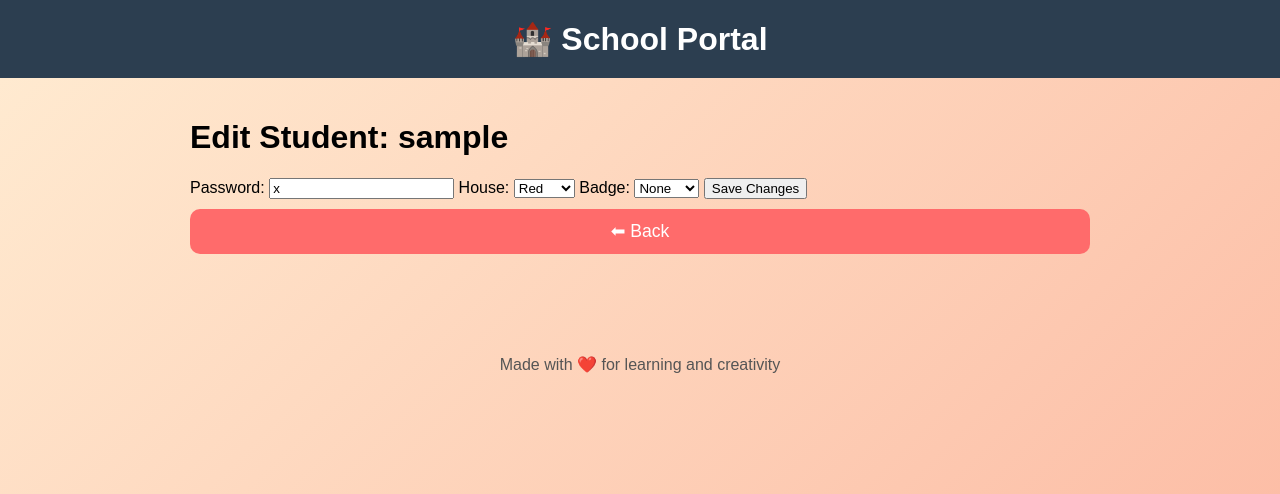
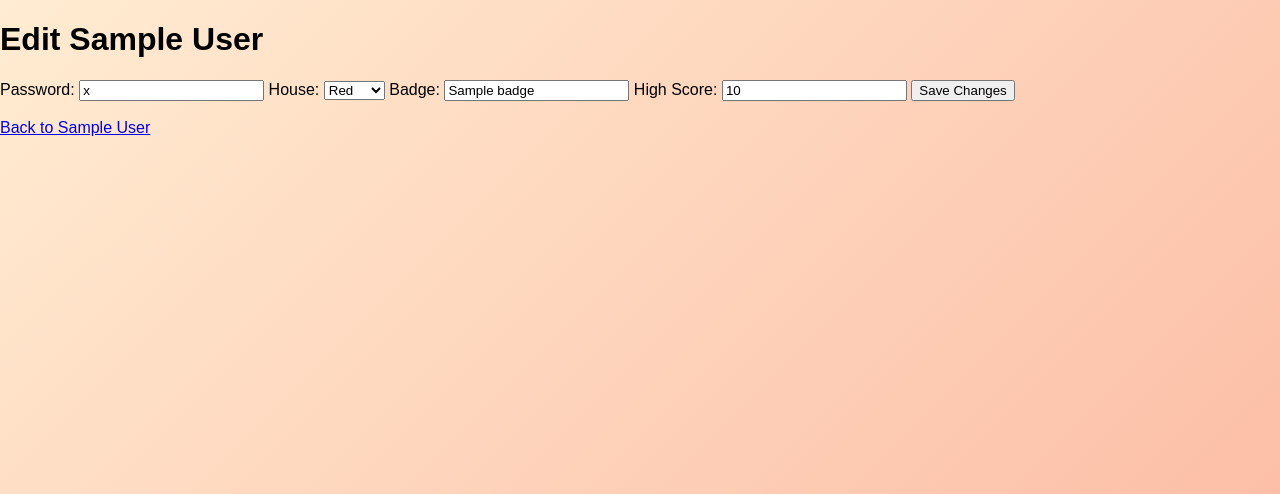
Before and after one commit to krisome01/school-portal, a Python web app: template templates/edit_student.html in a window 1280 px wide. Shown: the top 494 px of the page. Run offline with Jinja, Linux system fonts and the light colour scheme; the template is opened without the code that fills it: most values are stand-ins (such as "Sample title", 1, 10 or a date in 2020).

Commit message:
Update edit_student.html

```diff
--- a/templates/edit_student.html
+++ b/templates/edit_student.html
@@ -1,32 +1,36 @@
-{% extends "layout.html" %}
-{% block content %}
+<!DOCTYPE html>
+<html>
+<head>
+    <title>Edit Student</title>
+    <link rel="stylesheet" href="{{ url_for('static', filename='style.css') }}">
+</head>
+<body>
+    <div class="container">
+        <h1>Edit {{ student.display_name }}</h1>
 
-<h1>Edit Student: {{ student_username }}</h1>
-
-<form method="POST" class="profile-form">
-
+        <form method="POST">
             <label>Password:</label>
             <input type="text" name="password" value="{{ student.password }}" required>
 
             <label>House:</label>
             <select name="house">
-        <option value="red" {% if student.house == "red" %}selected{% endif %}>Red</option>
-        <option value="blue" {% if student.house == "blue" %}selected{% endif %}>Blue</option>
-        <option value="green" {% if student.house == "green" %}selected{% endif %}>Green</option>
-        <option value="yellow" {% if student.house == "yellow" %}selected{% endif %}>Yellow</option>
+                <option value="red" {% if student.house == 'red' %}selected{% endif %}>Red</option>
+                <option value="blue" {% if student.house == 'blue' %}selected{% endif %}>Blue</option>
+                <option value="green" {% if student.house == 'green' %}selected{% endif %}>Green</option>
+                <option value="yellow" {% if student.house == 'yellow' %}selected{% endif %}>Yellow</option>
             </select>
 
             <label>Badge:</label>
-    <select name="badge">
-        <option value="None" {% if student.badge == "None" %}selected{% endif %}>None</option>
-        <option value="Bronze" {% if student.badge == "Bronze" %}selected{% endif %}>Bronze</option>
-        <option value="Silver" {% if student.badge == "Silver" %}selected{% endif %}>Silver</option>
-        <option value="Gold" {% if student.badge == "Gold" %}selected{% endif %}>Gold</option>
-    </select>
+            <input type="text" name="badge" value="{{ student.badge }}">
+
+            <label>High Score:</label>
+            <input type="number" name="high_score" value="{{ student.high_score }}">
 
             <button type="submit">Save Changes</button>
         </form>
 
-<a class="dash-btn" href="/view-students/{{ username }}/{{ role }}/{{ avatar }}">⬅ Back</a>
-
-{% endblock %}
+        <br>
+        <a href="{{ url_for('view_student', username=username, role=role, avatar=avatar, student_username=student_username) }}">Back to {{ student.display_name }}</a>
+    </div>
+</body>
+</html>
```
Lines whose indentation alone changed are shown as unchanged.
